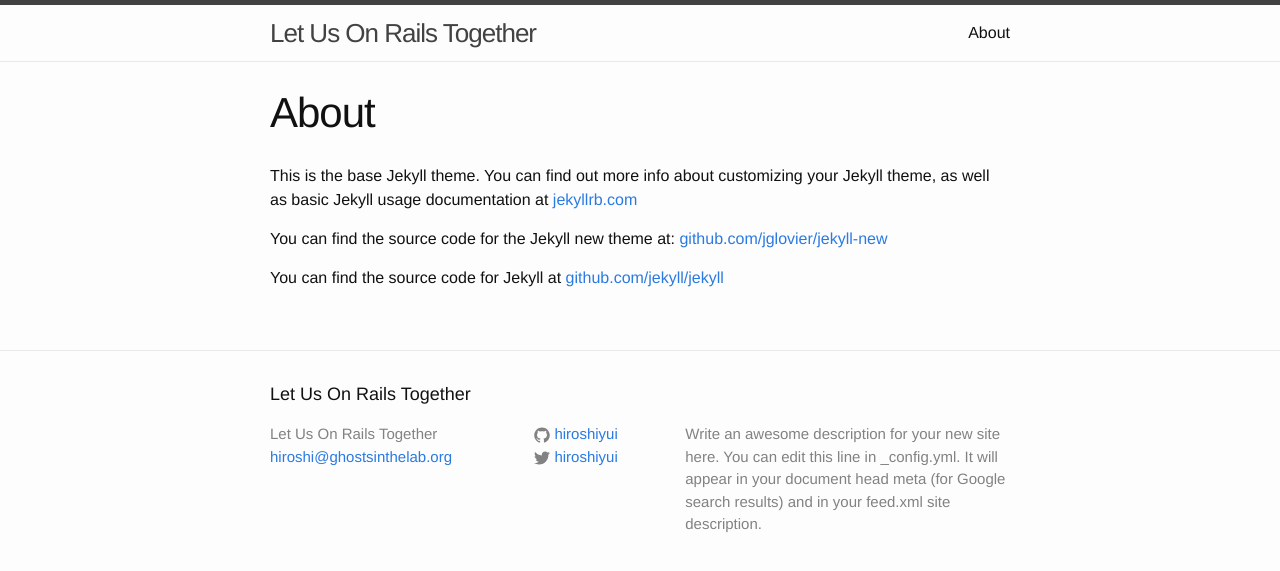
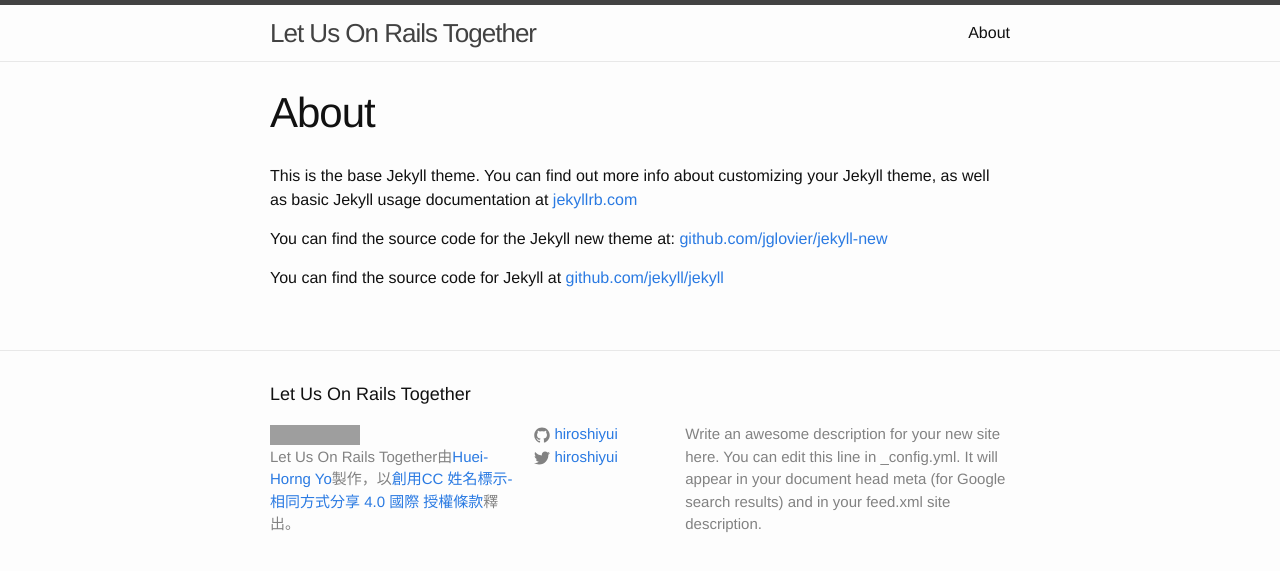
Before and after one commit to wellsonjain/let_us_on_rails_together, a Jekyll site: the page built from about.md, in a window 1280 px wide. Shown: the top 571 px of the page. Built offline with Jekyll 4.4.1, drawn with Linux system fonts in a browser that asks for light colours; grey boxes are pictures that could not be loaded.

Commit message:
Add CC BY-SA 4.0 license to footer
Signed-off-by: Huei-Horng Yo <hiroshi@ghostsinthelab.org>

```diff
--- a/_includes/footer.html
+++ b/_includes/footer.html
@@ -6,10 +6,7 @@
 
     <div class="footer-col-wrapper">
       <div class="footer-col  footer-col-1">
-        <ul class="contact-list">
-          <li>{{ site.title }}</li>
-          <li><a href="mailto:{{ site.email }}">{{ site.email }}</a></li>
-        </ul>
+        <div id="license"><a rel="license" href="http://creativecommons.org/licenses/by-sa/4.0/"><img alt="創用 CC 授權條款" style="border-width:0" src="https://i.creativecommons.org/l/by-sa/4.0/88x31.png" /></a><br /><span xmlns:dct="http://purl.org/dc/terms/" property="dct:title">Let Us On Rails Together</span>由<a xmlns:cc="http://creativecommons.org/ns#" href="http://ghostsinthelab.org/" property="cc:attributionName" rel="cc:attributionURL">Huei-Horng Yo</a>製作，以<a rel="license" href="http://creativecommons.org/licenses/by-sa/4.0/">創用CC 姓名標示-相同方式分享 4.0 國際 授權條款</a>釋出。</div>
       </div>
 
       <div class="footer-col  footer-col-2">
```
